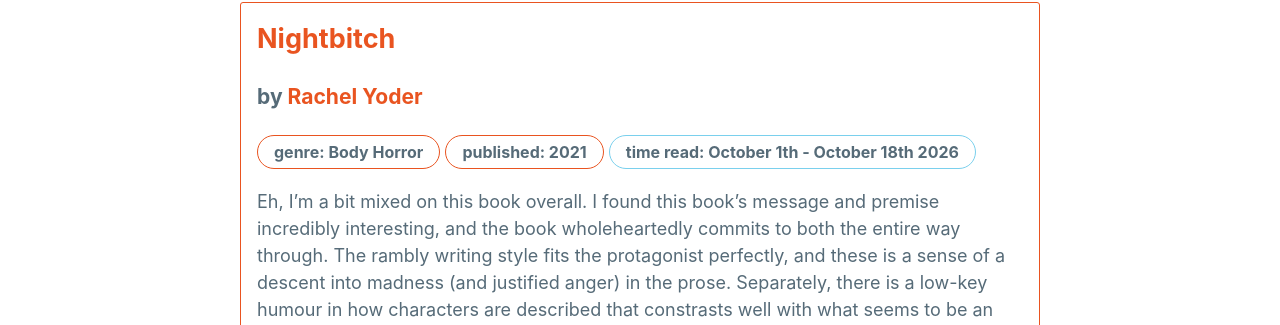
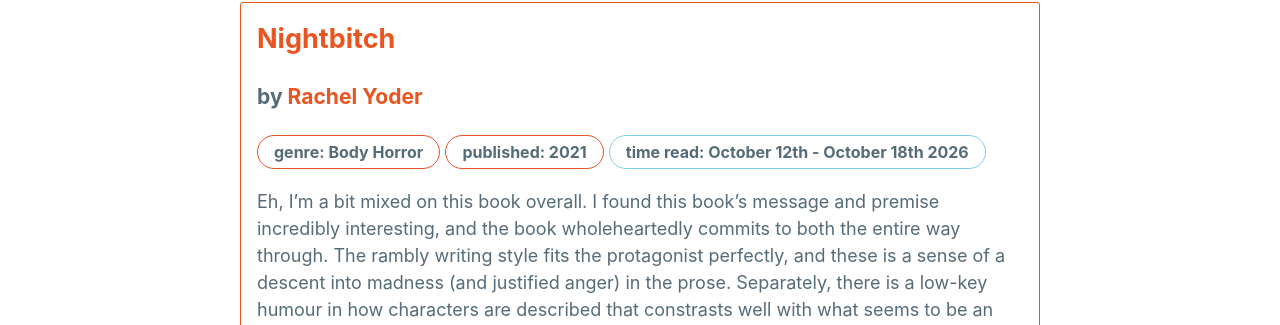
Before and after one commit to mattxwang/lowkey, a Jekyll site: the page built from stats/books.html, in a window 1280 px wide and 900 px high. Shown: the part 259-584 px from the top of the window. Built offline with Jekyll 4.4.1, drawn with Linux system fonts in a browser that asks for light colours.

Commit message:
Typo fix

```diff
--- a/_data/books.yml
+++ b/_data/books.yml
@@ -1768,7 +1768,7 @@ nightbitch:
   author: Rachel Yoder
   genre: Body Horror
   year_published: 2021
-  time_read: October 1th - October 18th 2026
+  time_read: October 12th - October 18th 2026
   thoughts: >
     Eh, I'm a bit mixed on this book overall. I found this book's message and premise incredibly interesting, and the book wholeheartedly commits to both the entire way through. The rambly writing style fits the protagonist perfectly, and these is a sense of a descent into madness (and justified anger) in the prose. Separately, there is a low-key humour in how characters are described that constrasts well with what seems to be an otherwise absurd plot; I particularly enjoyed the role of "herbs" in the story. From the perspective of books as a medium to convey a message (or a critique), Nightbitch passes with flying colours.
 
```
